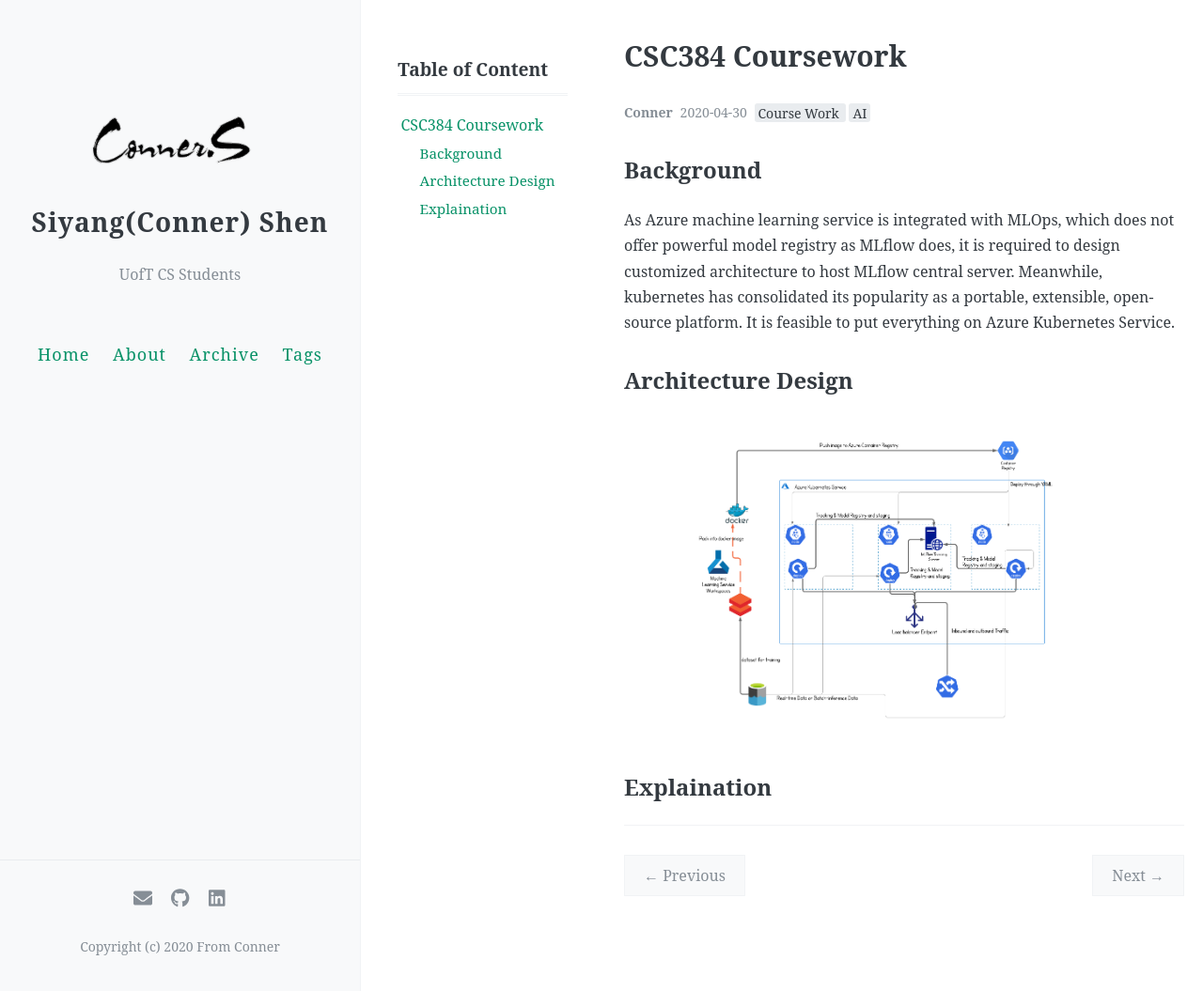
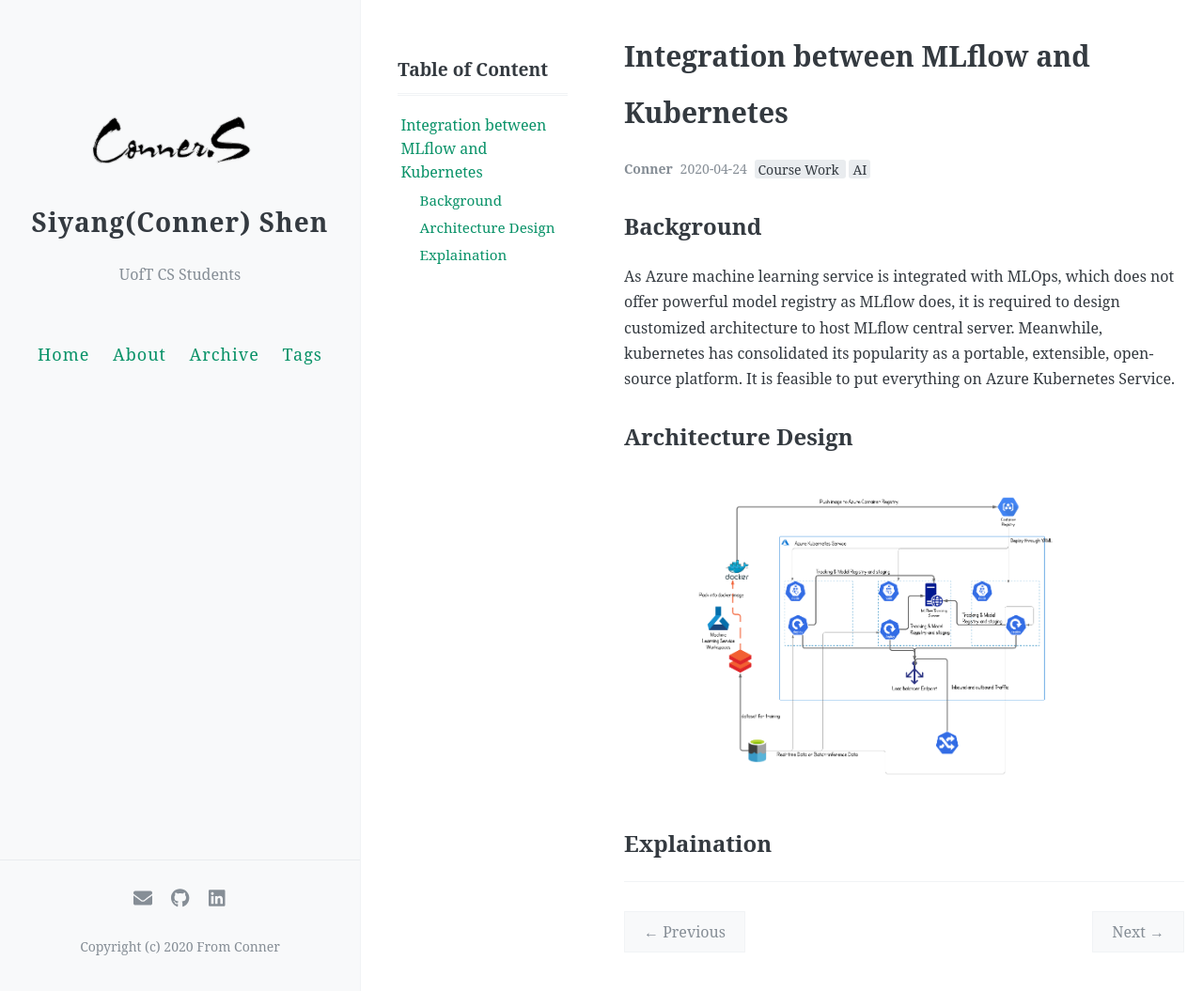
Before and after one commit to Connerrrrr/Connerrrrr.github.io, a Jekyll site: the page built from _posts/2020-04-24-mlflow.md, in a window 1280 px wide and 1055 px high. Shown: the whole window at 94% size. Built offline with Jekyll 4.4.1, drawn with Linux system fonts in a browser that asks for light colours; comment, search, counter and statistics services are not loaded.

Commit message:
Update 2020-04-24-mlflow.md

```diff
--- a/_posts/2020-04-24-mlflow.md
+++ b/_posts/2020-04-24-mlflow.md
@@ -1,7 +1,7 @@
 ---
 layout: post
-title: CSC384 Coursework
-date: 2020-04-30
+title: Integration between MLflow and Kubernetes
+date: 2020-04-24
 author: Conner
 tags: [Course Work, AI]
 comments: false
```
